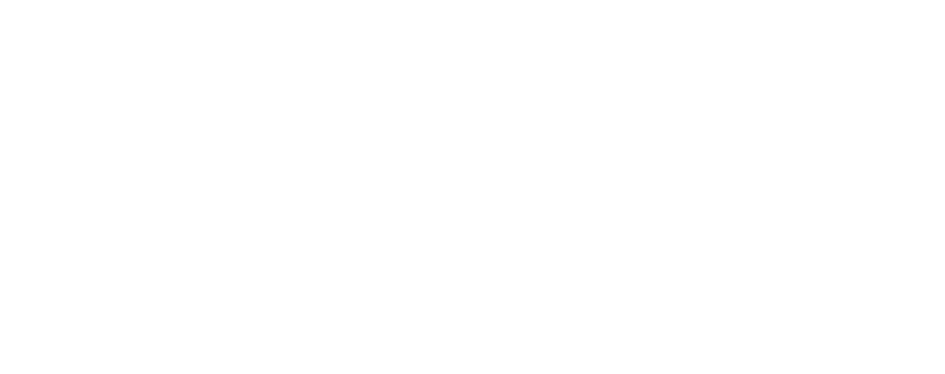
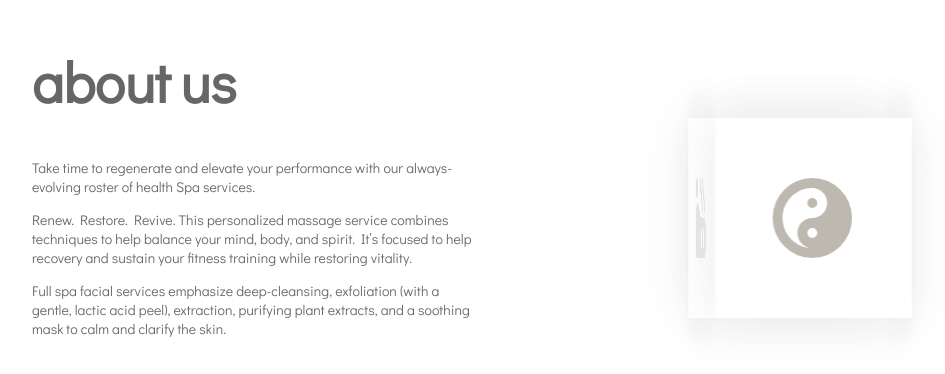
Before and after one commit to kristinavlasovets/pool-react, a React (Create React App) app: page /about in a window 1280 px wide. Before the commit this address had no page. Shown: the part 202-576 px from the top of the page, without its empty margins (96-1041 px from the left). Built offline with nearby package versions, Linux system fonts and the light colour scheme.

Commit message:
finished about component animation

```diff
--- a/src/App.js
+++ b/src/App.js
@@ -2,12 +2,14 @@
 import { Routes, Route } from "react-router-dom"
 import { Layout } from "./components/Layout"
 import { Home } from "./components/Home"
+import { About } from "./components/About"
 
 export const App = () => {
   return (
     <Routes>
       <Route path="/" element={<Layout />} />
-      <Route path="/" element={<Home/>}/>
+      <Route path="/" element={<Home/>} />
+      <Route path="/about" element={<About/>} />
     </Routes>
   )
 }
--- /dev/null
+++ b/src/components/About/index.js
@@ -0,0 +1,73 @@
+import "./index.scss"
+import { AnimatedLetters } from "../AnimatedLetters/index.js"
+import { useState, useEffect } from "react"
+import { FontAwesomeIcon } from "@fortawesome/react-fontawesome";
+import { faAreaChart,faArrowTrendUp, faHotTub, faYinYang, faWater, faWaveSquare} from "@fortawesome/free-solid-svg-icons";
+
+export const About = () => {
+  const [letterClass, setLetterClass] = useState("text-animate")
+
+  useEffect(() => {
+    setTimeout(() => {
+      setLetterClass("text-animate-hover")
+    }, 2000)
+  }, [])
+
+  return (
+    <div className="container about-page">
+      <div className="text-zone">
+        <h1>
+          <AnimatedLetters
+            letterClass={letterClass}
+            strArray={["a", "b", "o", "u", "t", " ", "u", "s"]}
+            idx={15}
+          />
+        </h1>
+        <p>
+          Take time to regenerate and elevate your performance with our
+          always-evolving roster of health Spa services.
+        </p>
+        <p>
+          Renew. Restore. Revive. This personalized massage service combines
+          techniques to help balance your mind, body, and spirit. It’s focused
+          to help recovery and sustain your fitness training while restoring
+          vitality.
+        </p>
+        <p>
+          Full spa facial services emphasize deep-cleansing, exfoliation (with a
+          gentle, lactic acid peel), extraction, purifying plant extracts, and a
+          soothing mask to calm and clarify the skin.
+        </p>
+      </div>
+
+      <div className="stage-cube-cont">
+        <div className="cubespinner">
+          <div className="face1">
+            <FontAwesomeIcon
+              icon={faAreaChart}
+              color="#82b7e5"
+            />
+          </div>
+          <div className="face2">
+            <FontAwesomeIcon icon={faArrowTrendUp} color="#a1b0c5" />
+          </div>
+          <div className="face3">
+            <FontAwesomeIcon icon={faHotTub} color="#dfdfe0" />
+          </div>
+          <div className="face4">
+            <FontAwesomeIcon
+              icon={faYinYang}
+              color="#bdb8b0"
+            />
+          </div>
+          <div className="face5">
+            <FontAwesomeIcon icon={faWater} color="#a2d7f4" />
+          </div>
+          <div className="face6">
+            <FontAwesomeIcon icon={faWaveSquare} color="#5cace6" />
+          </div>
+        </div>
+      </div>
+    </div>
+  )
+}
--- /dev/null
+++ b/src/components/About/index.scss
@@ -0,0 +1,73 @@
+.stage-cube-cont {
+    width: 60%;
+    height: 100%;
+    top: 0;
+    padding-top: 40vh;
+    margin-left: 0;
+    position: absolute;
+    right: 0;
+    overflow: hidden;
+}
+
+.cubespinner {
+    animation-name: spincube;
+    animation-timing-function: ease-in-out;
+    animation-iteration-count: infinite;
+    animation-duration: 12s;
+    transform-style: preserve-3d;
+    transform-origin: 100px 100px 0;
+    margin-left: calc(50% - 100px);
+
+    div {
+        position: absolute;
+        width: 200px;
+        height: 200px;
+        background: #ffffff;
+        align-items: center;
+        font-size: 80px;
+        display: flex;
+        justify-content: center;
+        box-shadow: 0 0 50px 0px #ececec;
+    }
+
+    .face1 {
+        transform: translateZ(100px);
+    }
+    .face2 {
+        transform: rotateY(90deg) translateZ(100px);
+    }
+    .face3 {
+        transform: rotateY(90deg) rotateX(90deg) translateZ(100px);
+    }
+    .face4 {
+        transform: rotateY(180deg) rotateZ(90deg) translateZ(100px);
+    }
+    .face5 {
+        transform: rotateY(-90deg) rotateZ(90deg) translateZ(100px);
+    }
+    .face6 {
+        transform: rotateX(-90deg) translateZ(100px);
+    }
+}
+
+@keyframes spincube {
+    from,
+    to {
+        transform: rotateX(0deg) rotateY(0deg) rotateZ(0deg);
+    }
+    16% {
+        transform: rotateY(-90deg);
+    }
+    33% {
+        transform: rotateY(-90deg) rotateZ(90deg);
+    }
+    50% {
+        transform: rotateY(-180deg) rotateZ(90deg);
+    }
+    66% {
+        transform: rotateY(-270deg) rotateZ(90deg);
+    }
+    83% {
+        transform: rotateX(90deg);
+    }
+}
--- a/src/components/Layout/index.scss
+++ b/src/components/Layout/index.scss
@@ -19,3 +19,45 @@
     animation: fadeIn 1s forwards;
     animation-delay: 1s;
 }
+
+.about-page {
+    .text-zone {
+        position: absolute;
+        left: 10vw;
+        top: 50vh;
+        transform: translateY(-50%);
+        width: 35%;
+        vertical-align: middle;
+        display: table-cell;
+        max-height: 90%;
+
+        h1 {
+            font-size: 56px;
+            margin-top: 0;
+            position: relative;
+            margin-bottom: 40px;
+        }
+
+        p {
+            font-size: 14px;
+            min-width: fit-content;
+            animation: pulse 1s;
+
+            &:nth-of-type(1) {
+                animation-delay: 1.1s;
+            }
+            &:nth-of-type(2) {
+                animation-delay: 1.3s;
+            }
+            &:nth-of-type(3) {
+                animation-delay: 1.5s;
+            }
+        }
+    }
+
+    .text-animate-hover {
+        &:hover {
+            color: #8acff2;
+        }
+    }
+}
```
